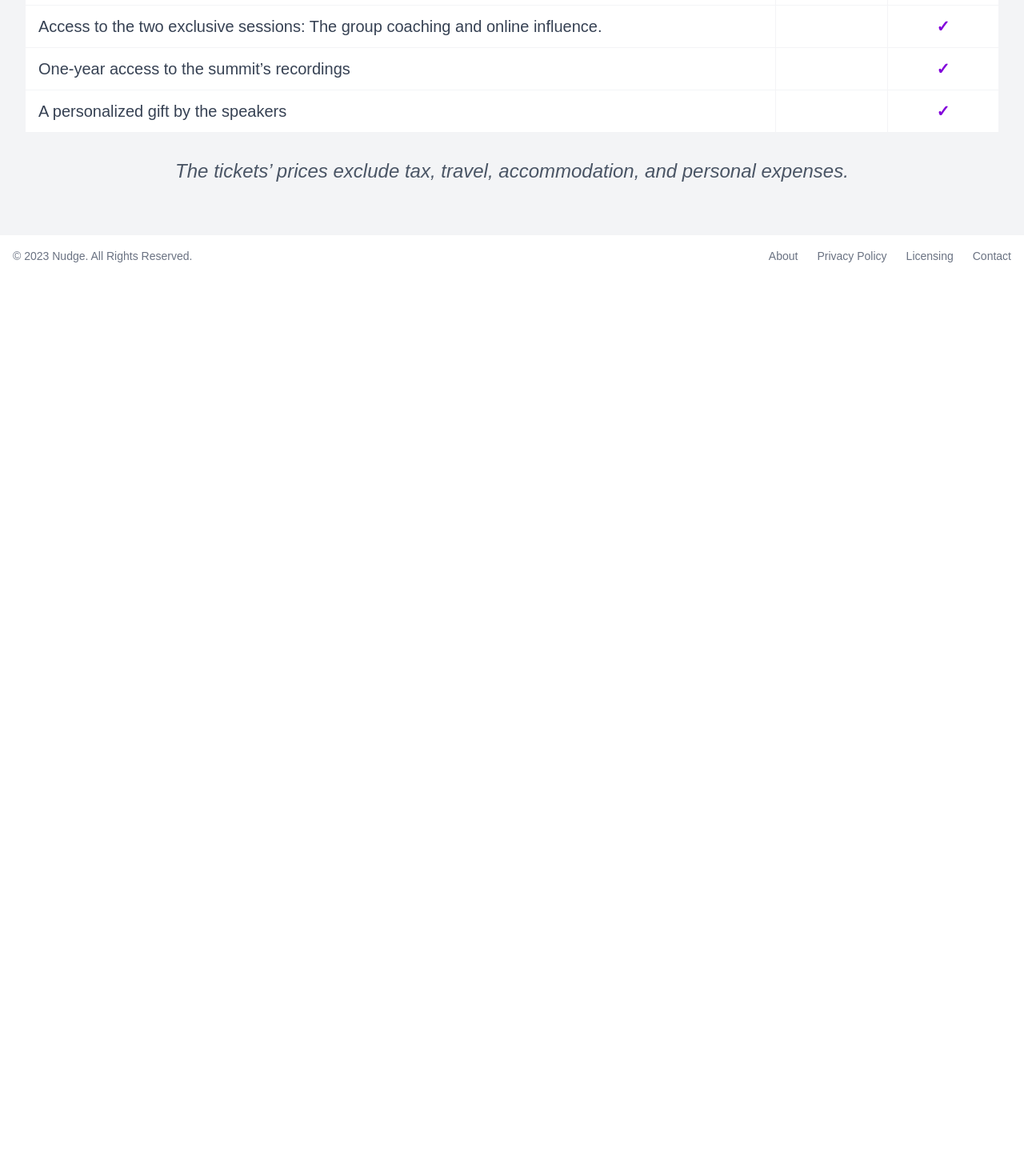
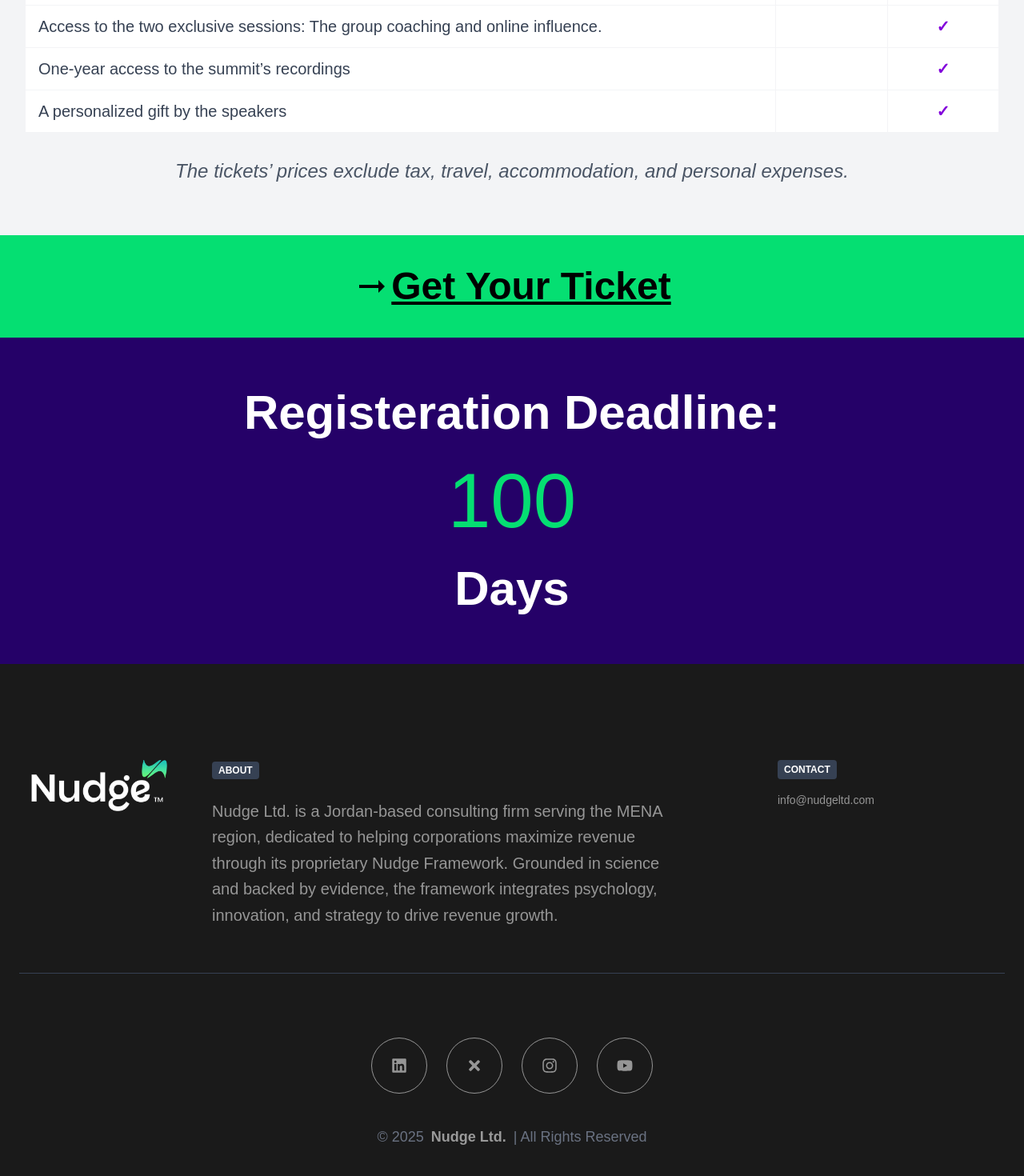
Before and after one commit to MohamedFahim123/Nudge, a Next.js app: page /summit in a window 1280 px wide. Shown: the part 7845-9315 px from the top of the page at 80% size. Before the commit the page ends 8191 px from the top, so only its background shows below. Built offline with nearby package versions, Linux system fonts and the light colour scheme; a web font is replaced by a local one.

Commit message:
update project: summit page completed

```diff
--- a/src/app/globals.css
+++ b/src/app/globals.css
@@ -8,7 +8,7 @@ body {
 }
 
 nav,
-footer,
+footer a,
 h1,
 h2,
 h3,
--- a/src/app/summit/page.tsx
+++ b/src/app/summit/page.tsx
@@ -1,4 +1,5 @@
 import CEOSection from "@/components/CEOSection/CEOSection";
+import DeadLineSection from "@/components/DeadLineSection/DeadLineSection";
 import ExpectationSlider from "@/components/ExpectationSlider/ExpectationSlider";
 import GlobalExpertise from "@/components/GlobalExpertise/GlobalExpertise";
 import MaximizingRevenue from "@/components/MaximizingRevenue/MaximizingRevenue";
@@ -10,6 +11,8 @@ import SummitHeroSection from "@/components/SummitHeroSection/SummitHeroSection"
 import SummitInfo from "@/components/SummitInfo/SummitInfo";
 import TicketSection from "@/components/TicketSection/TicketSection";
 import { Metadata } from "next";
+import Link from "next/link";
+import { MdOutlineArrowRightAlt } from "react-icons/md";
 
 export const metadata: Metadata = {
   title: "Nudge | Summit",
@@ -30,6 +33,14 @@ const SummitPage = () => {
       <ExpectationSlider />
       <SummitInfo />
       <TicketSection />
+      <Link
+        href={"/ticket"}
+        className="h-32 w-full bg-green-400 flex items-center justify-center text-black text-5xl font-bold underline transition-all duration-300 hover:text-white"
+      >
+        <MdOutlineArrowRightAlt />
+        Get Your Ticket
+      </Link>
+      <DeadLineSection />
     </>
   );
 };
--- /dev/null
+++ b/src/components/DeadLineSection/DeadLineSection.tsx
@@ -0,0 +1,14 @@
+import React from "react";
+const DeadLineSection = () => {
+  return (
+    <section className="w-full bg-[#250168] text-center py-16">
+      <div className="max-w-screen-xl mx-auto">
+        <p className="text-4xl md:text-6xl font-bold text-white">Registeration Deadline:</p>
+        <h3 className="text-6xl md:text-8xl font-medium text-green-400 my-8">100</h3>
+        <p className="text-4xl md:text-6xl font-bold text-white">Days</p>
+      </div>
+    </section>
+  );
+};
+
+export default React.memo(DeadLineSection);
--- a/src/components/Footer/Footer.tsx
+++ b/src/components/Footer/Footer.tsx
@@ -1,39 +1,70 @@
+import Image from "next/image";
 import Link from "next/link";
 import React from "react";
+import { FaLinkedin, FaInstagram, FaYoutube, FaTimes } from "react-icons/fa";
 
 const Footer = () => {
   return (
-    <footer className="bg-white">
-      <div className="max-w-screen-xl flex flex-wrap items-center justify-between mx-auto p-4">
-        <span className="text-sm text-gray-500 sm:text-center">
-          © 2023{" "}
-          <Link href="/home" className="hover:underline">
-            Nudge
+    <footer className="bg-[#1a1a1a] text-white py-30 px-6">
+      <div className="max-w-screen-xl mx-auto grid grid-cols-1 md:grid-cols-12 gap-8 items-start pb-14">
+        <div className="flex gap-4 md:col-span-9">
+          <div className="flex-1/4">
+            <Link href="/">
+              <Image
+                src="/images/Nudge_Default_Light.avif"
+                alt="Nudge Logo"
+                width={200}
+                height={100}
+                className="object-contain h-16 cursor-pointer"
+              />
+            </Link>
+          </div>
+          <div className="flex-3/4">
+            <span className="text-xs font-semibold bg-gray-700 px-2 py-1 rounded">
+              ABOUT
+            </span>
+            <p className="text-xl max-w-xl mt-6 text-[#969696] leading-relaxed">
+              Nudge Ltd. is a Jordan-based consulting firm serving the MENA
+              region, dedicated to helping corporations maximize revenue through
+              its proprietary Nudge Framework. Grounded in science and backed by
+              evidence, the framework integrates psychology, innovation, and
+              strategy to drive revenue growth.
+            </p>
+          </div>
+        </div>
+
+
+        <div className="flex flex-col gap-4 items-start md:col-span-3">
+          <span className="text-xs font-semibold bg-gray-700 px-2 py-1 rounded">
+            CONTACT
+          </span>
+          <a
+            href="mailto:info@nudgeltd.com"
+            className="text-sm text-[#969696] hover:underline duration-300 transition-all hover:text-green-400"
+          >
+            info@nudgeltd.com
+          </a>
+        </div>
+      </div>
+
+      <div className="border-t border-gray-700 flex flex-col items-center gap-4 pt-20">
+        <div className="flex gap-6 text-gray-400 text-xl mb-6">
+          <Link className="p-6 rounded-full text-[#969696] transition-all duration-300 hover:text-green-300 border border-[#969696] hover:border-green-300" href="/" aria-label="LinkedIn">
+            <FaLinkedin />
           </Link>
-          . All Rights Reserved.
-        </span>
-        <ul className="flex flex-wrap items-center mt-3 text-sm font-medium text-gray-500 sm:mt-0">
-          <li>
-            <a href="#" className="hover:underline me-4 md:me-6">
-              About
-            </a>
-          </li>
-          <li>
-            <a href="#" className="hover:underline me-4 md:me-6">
-              Privacy Policy
-            </a>
-          </li>
-          <li>
-            <a href="#" className="hover:underline me-4 md:me-6">
-              Licensing
-            </a>
-          </li>
-          <li>
-            <a href="#" className="hover:underline">
-              Contact
-            </a>
-          </li>
-        </ul>
+          <Link className="p-6 rounded-full text-[#969696] transition-all duration-300 hover:text-green-300 border border-[#969696] hover:border-green-300" href="/" aria-label="X (Twitter)">
+            <FaTimes />
+          </Link>
+          <Link className="p-6 rounded-full text-[#969696] transition-all duration-300 hover:text-green-300 border border-[#969696] hover:border-green-300" href="/" aria-label="Instagram">
+            <FaInstagram />
+          </Link>
+          <Link className="p-6 rounded-full text-[#969696] transition-all duration-300 hover:text-green-300 border border-[#969696] hover:border-green-300" href="/" aria-label="YouTube">
+            <FaYoutube />
+          </Link>
+        </div>
+        <p className="text-lg text-gray-500">
+          © 2025 <strong className="text-[#999999] transition-all duration-300 hover:text-green-400 hover:underline cursor-pointer mx-1">Nudge Ltd.</strong> | All Rights Reserved
+        </p>
       </div>
     </footer>
   );
```
